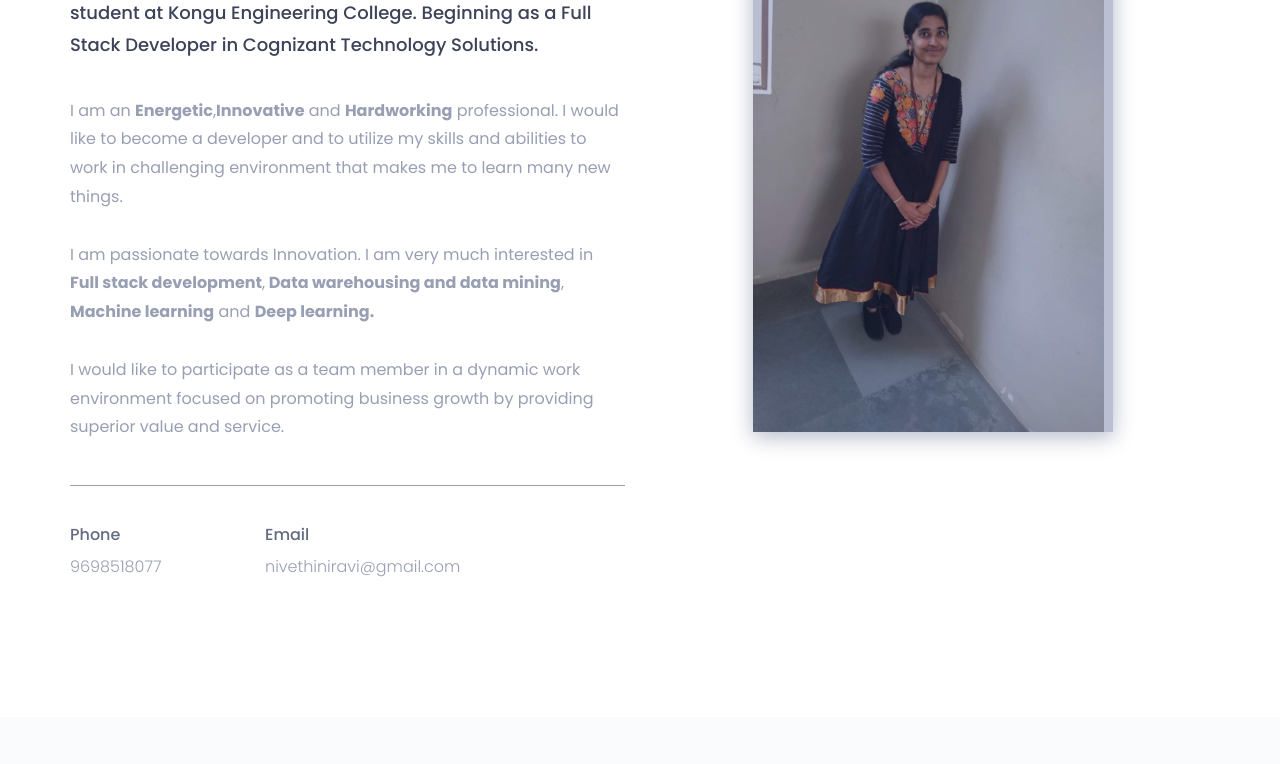
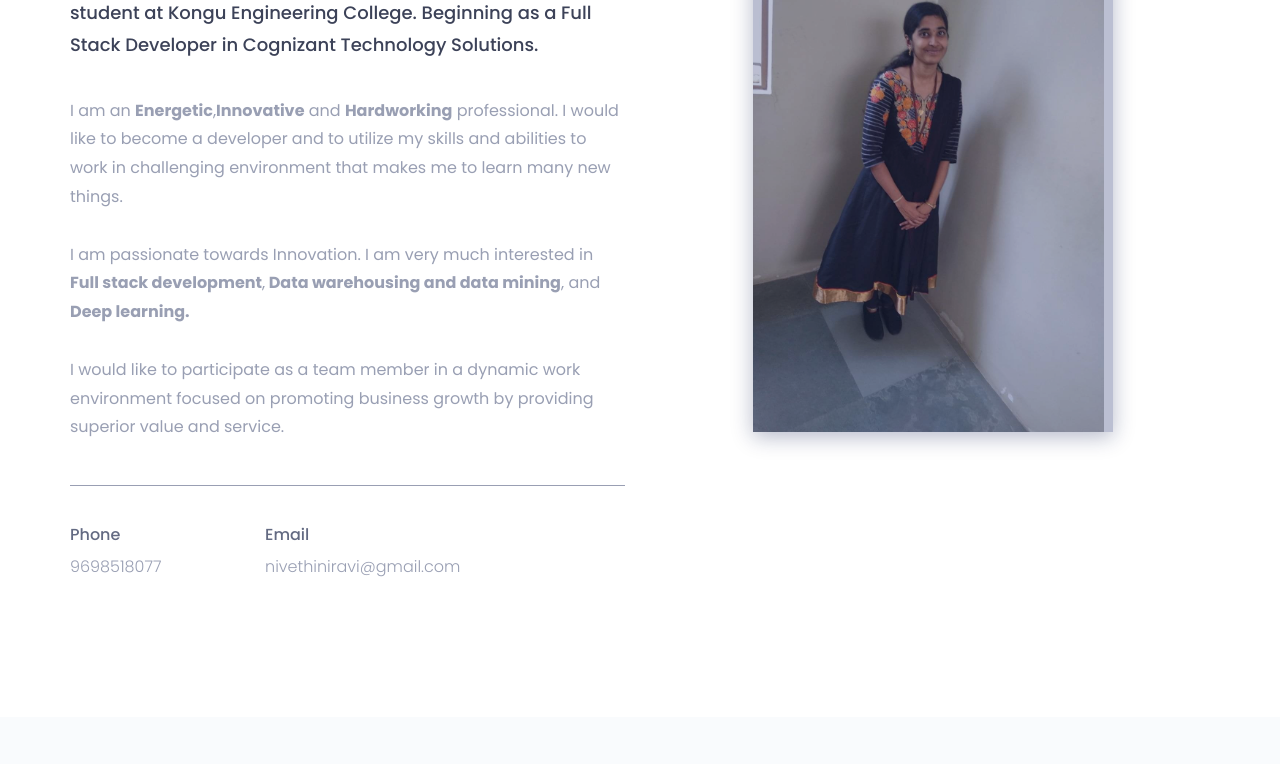
Before and after one commit to nivedhiniravi/nivedhiniravi.github.io, a plain HTML site: page index.html in a window 1280 px wide. Shown: the part 1153-1917 px from the top of the page. Drawn offline with nearby package versions, Linux system fonts and the light colour scheme.

Commit message:
Update index.html

```diff
--- a/index.html
+++ b/index.html
@@ -127,7 +127,7 @@
 								<h3>
 									I am an Undergraduate Computer Science and Engineering student at Kongu Engineering College. Beginning as a Full Stack Developer in Cognizant Technology Solutions.
 								</h3>
-								<p> I am an <b>Energetic</b>,<b>Innovative</b> and <b>Hardworking</b> professional. I would like to become a developer and to utilize my skills and abilities to work in challenging environment that makes me to learn many new things.<br><br>I am passionate towards Innovation. I am very much interested in <B>Full stack development</B>,<b> Data warehousing and data mining</b>,<b> Machine learning</B> and <B> Deep learning.</b><br><br>I would like to participate as a team member in a dynamic work environment focused on promoting business growth by providing superior value and service.<br></p>
+								<p> I am an <b>Energetic</b>,<b>Innovative</b> and <b>Hardworking</b> professional. I would like to become a developer and to utilize my skills and abilities to work in challenging environment that makes me to learn many new things.<br><br>I am passionate towards Innovation. I am very much interested in <B>Full stack development</B>,<b> Data warehousing and data mining</b>, and <B> Deep learning.</b><br><br>I would like to participate as a team member in a dynamic work environment focused on promoting business growth by providing superior value and service.<br></p>
 
 								<div class="row">
 									<div class="col-sm-4">
```
